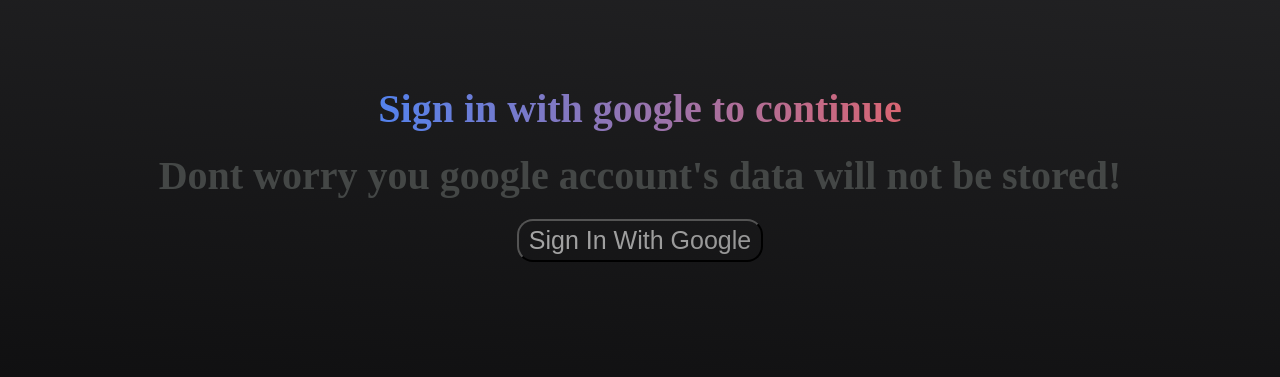
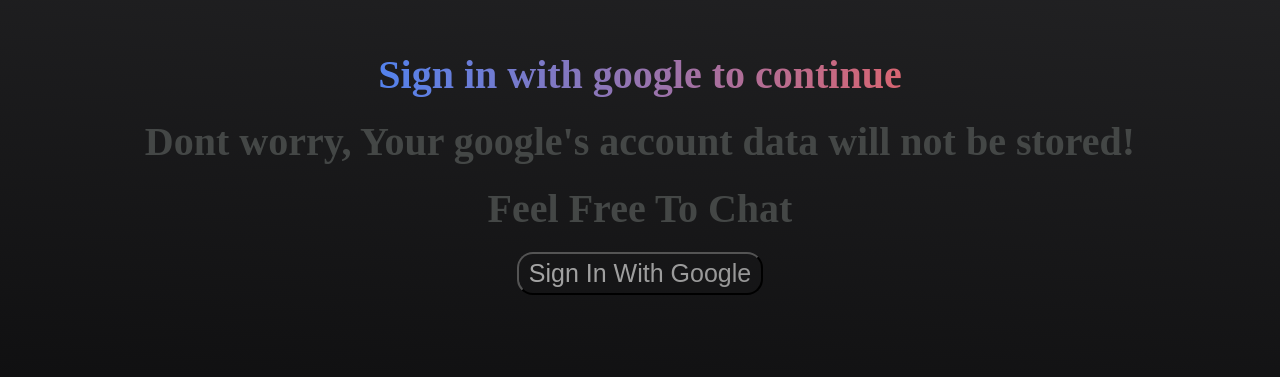
Before and after one commit to Senyadt2/ChatApplication-Firebase, a React (Vite) app: page / in a window 1280 px wide. Shown: the part 227-604 px from the top of the page. Built offline with nearby package versions, Linux system fonts and the light colour scheme.

Commit message:
Update Auth.jsx

```diff
--- a/src/components/Auth.jsx
+++ b/src/components/Auth.jsx
@@ -21,7 +21,8 @@
   return (
     <div className="auth">
       <p>Sign in with google to continue</p>
-      <p>Dont worry you google account's data will not be stored!</p>
+      <p>Dont worry, Your google's account data will not be stored!</p>
+      <p>Feel Free To Chat</p>
       <button style={{padding:"5px 10px",backgroundColor:"#F3G3DE"}} onClick={signInWithGoogle}>Sign In With Google</button>
 
     </div>
```
